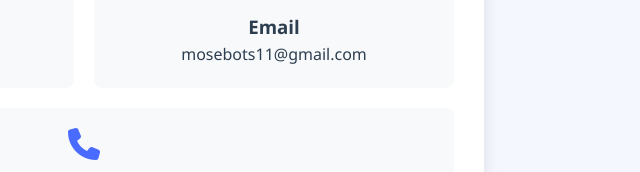
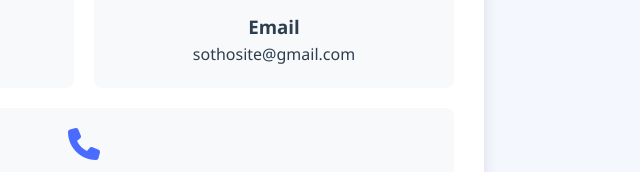
Before and after one commit to Mosebo11/index, a plain HTML site: page index.html in a window 1280 px wide. Shown: the part 3380-3552 px from the top of the page, 556-1196 px from the left. Drawn offline with Linux system fonts and the light colour scheme.

Commit message:
Update index.html

```diff
--- a/index.html
+++ b/index.html
@@ -1074,7 +1074,7 @@
             <div class="contact-card">
                 <i class="fas fa-envelope"></i>
                 <h3>Email</h3>
-                <p>mosebots11@gmail.com</p>
+                <p>sothosite@gmail.com</p>
             </div>
             <div class="contact-card">
                 <i class="fas fa-phone"></i>
```
